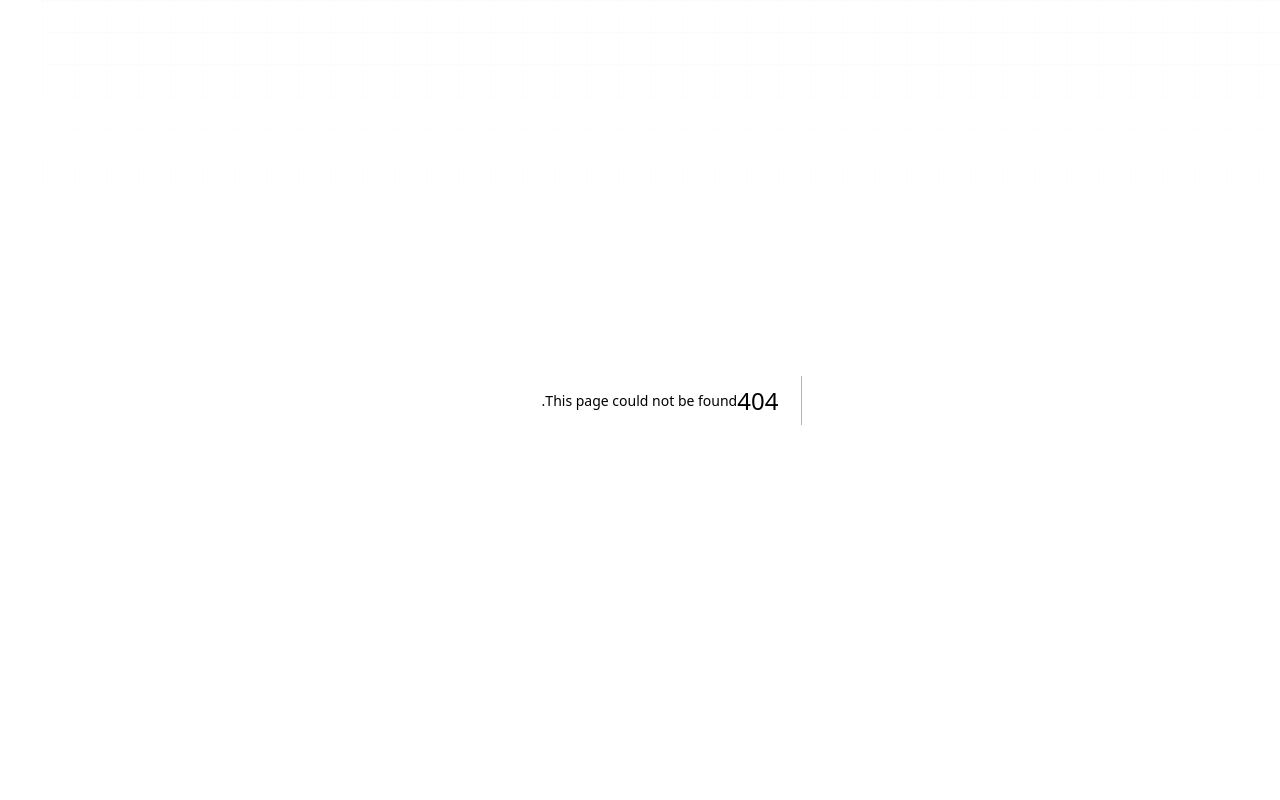
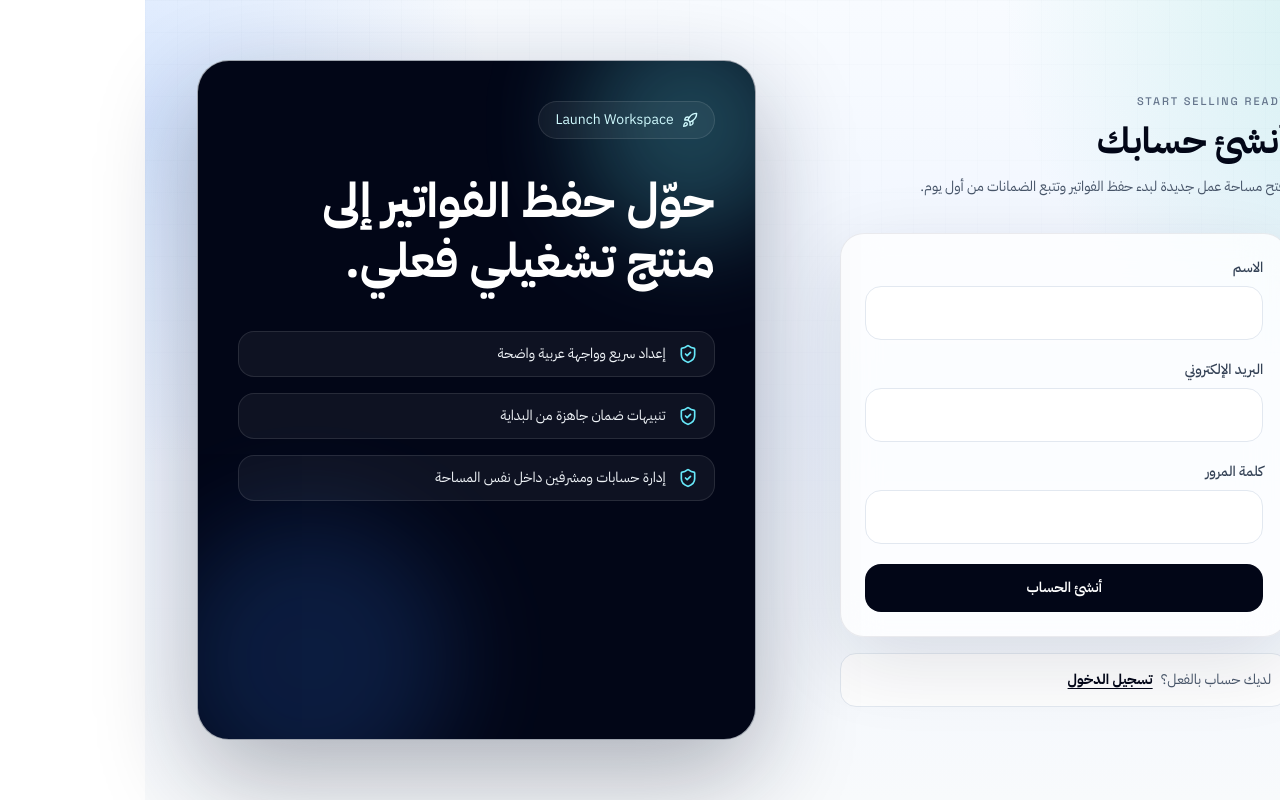
Before and after one commit to ThamerLab/Safekeep, a Next.js app: page /auth/register in a window 1280 px wide. Before the commit this address had no page. Built offline with nearby package versions, Linux system fonts and the light colour scheme.

Commit message:
Add public registration page

```diff
--- /dev/null
+++ b/src/app/auth/register/page.tsx
@@ -0,0 +1,137 @@
+'use client'
+
+import type { FormEvent } from 'react'
+import Link from 'next/link'
+import { useRouter } from 'next/navigation'
+import { useState } from 'react'
+import { Rocket, ShieldCheck } from 'lucide-react'
+import { signIn } from 'next-auth/react'
+
+export default function RegisterPage() {
+  const router = useRouter()
+  const [name, setName] = useState('')
+  const [email, setEmail] = useState('')
+  const [password, setPassword] = useState('')
+  const [loading, setLoading] = useState(false)
+  const [error, setError] = useState('')
+
+  const onSubmit = async (event: FormEvent<HTMLFormElement>) => {
+    event.preventDefault()
+    setLoading(true)
+    setError('')
+
+    const response = await fetch('/api/auth/register', {
+      method: 'POST',
+      headers: { 'Content-Type': 'application/json' },
+      body: JSON.stringify({ name, email, password }),
+    })
+
+    const data = await response.json()
+    if (!response.ok) {
+      setLoading(false)
+      setError(data.error || 'تعذر إنشاء الحساب الآن')
+      return
+    }
+
+    const login = await signIn('credentials', {
+      email,
+      password,
+      redirect: false,
+    })
+
+    setLoading(false)
+    if (login?.error) {
+      router.push('/auth/login')
+      return
+    }
+
+    router.push('/dashboard')
+    router.refresh()
+  }
+
+  return (
+    <div className="page-container grid min-h-screen items-center py-10 lg:grid-cols-[1.05fr_0.95fr]">
+      <div className="px-0 py-6 lg:px-10">
+        <div className="mx-auto max-w-md">
+          <p className="eyebrow text-[11px] text-slate-500">Start Selling Ready</p>
+          <h2 className="mt-3 text-4xl font-bold text-slate-950">أنشئ حسابك</h2>
+          <p className="mt-3 text-sm leading-7 text-slate-600">
+            افتح مساحة عمل جديدة لبدء حفظ الفواتير وتتبع الضمانات من أول يوم.
+          </p>
+
+          <form className="card mt-8 space-y-5 p-6" onSubmit={onSubmit}>
+            <div>
+              <label className="mb-2 block text-sm font-medium text-slate-700">الاسم</label>
+              <input
+                className="w-full rounded-2xl border border-slate-200 bg-white px-4 py-3.5 outline-none transition focus:border-cyan-400"
+                value={name}
+                onChange={(event) => setName(event.target.value)}
+                type="text"
+                required
+              />
+            </div>
+            <div>
+              <label className="mb-2 block text-sm font-medium text-slate-700">البريد الإلكتروني</label>
+              <input
+                className="w-full rounded-2xl border border-slate-200 bg-white px-4 py-3.5 outline-none transition focus:border-cyan-400"
+                value={email}
+                onChange={(event) => setEmail(event.target.value)}
+                type="email"
+                required
+              />
+            </div>
+            <div>
+              <label className="mb-2 block text-sm font-medium text-slate-700">كلمة المرور</label>
+              <input
+                className="w-full rounded-2xl border border-slate-200 bg-white px-4 py-3.5 outline-none transition focus:border-cyan-400"
+                value={password}
+                onChange={(event) => setPassword(event.target.value)}
+                type="password"
+                minLength={8}
+                required
+              />
+            </div>
+            {error ? <p className="rounded-2xl bg-red-50 px-4 py-3 text-sm text-red-600">{error}</p> : null}
+            <button
+              className="w-full rounded-2xl bg-slate-950 px-4 py-3.5 text-sm font-semibold text-white transition hover:bg-slate-800"
+              disabled={loading}
+            >
+              {loading ? 'جاري الإنشاء...' : 'أنشئ الحساب'}
+            </button>
+          </form>
+
+          <div className="mt-4 rounded-2xl border border-slate-200 bg-white/80 px-4 py-4 text-sm text-slate-600">
+            لديك حساب بالفعل؟
+            <Link className="mr-2 font-bold text-slate-950 underline underline-offset-4" href="/auth/login">
+              تسجيل الدخول
+            </Link>
+          </div>
+        </div>
+      </div>
+
+      <div className="relative hidden min-h-[680px] overflow-hidden rounded-[2rem] border border-slate-200/70 bg-slate-950 p-10 text-white shadow-[0_35px_100px_rgba(15,23,42,0.32)] lg:block">
+        <div className="hero-orb right-[-3rem] top-[-3rem] h-56 w-56 bg-cyan-300/45" />
+        <div className="hero-orb bottom-[-4rem] left-[-2rem] h-72 w-72 bg-blue-500/30" />
+        <div className="relative z-10">
+          <div className="inline-flex items-center gap-2 rounded-full border border-white/10 bg-white/5 px-4 py-2 text-sm text-cyan-100">
+            <Rocket className="h-4 w-4" />
+            Launch Workspace
+          </div>
+          <h1 className="mt-8 max-w-md text-5xl font-bold leading-tight">حوّل حفظ الفواتير إلى منتج تشغيلي فعلي.</h1>
+          <div className="mt-10 space-y-4">
+            {[
+              'إعداد سريع وواجهة عربية واضحة',
+              'تنبيهات ضمان جاهزة من البداية',
+              'إدارة حسابات ومشرفين داخل نفس المساحة',
+            ].map((item) => (
+              <div key={item} className="flex items-center gap-3 rounded-2xl border border-white/10 bg-white/5 px-4 py-3">
+                <ShieldCheck className="h-5 w-5 text-cyan-300" />
+                <span className="text-sm text-slate-100">{item}</span>
+              </div>
+            ))}
+          </div>
+        </div>
+      </div>
+    </div>
+  )
+}
```
